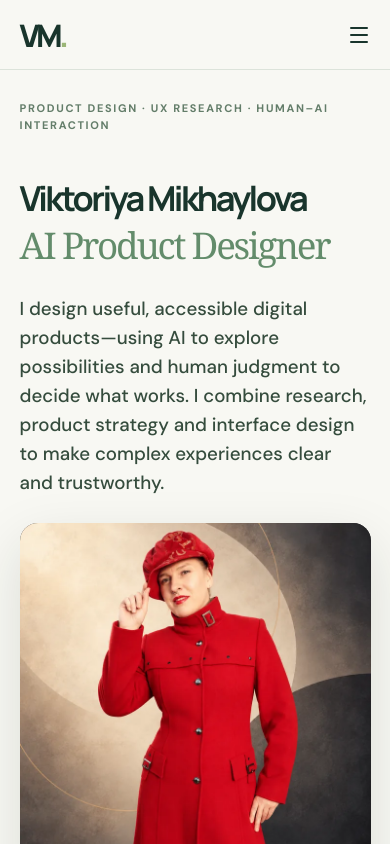
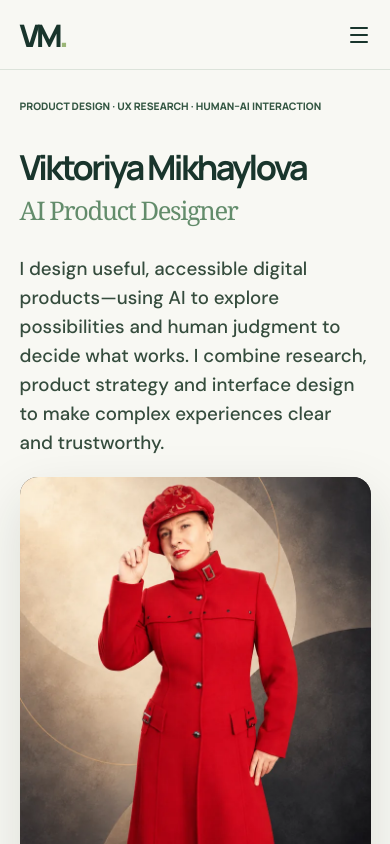
Before and after one commit to viktoriyamik/vik-portfolio, a React (Vite) app: page / in a window 390 px wide. Shown: the top 844 px of the page. Built offline with nearby package versions, Linux system fonts and the light colour scheme.

Commit message:
Keep AI Product Designer positioning and role on one line responsively

```diff
--- a/src/App.css
+++ b/src/App.css
@@ -154,30 +154,40 @@
   .intro.intro--portrait .hero-portrait img { object-position: center 18%; }
 }
 
-/* AI-enabled portfolio hero — readable editorial hierarchy across desktop and mobile. */
-.intro.intro--portrait .intro-copy > .overline {
+/* AI Product Designer hero: full-width one-line disciplines and one-line role. */
+.intro.intro--portrait {
+  grid-template-areas:
+    "specialties specialties"
+    "copy portrait";
+  row-gap: 18px;
+}
+.intro.intro--portrait .intro-specialties {
+  grid-area: specialties;
   display: block;
   width: 100%;
-  max-width: 100%;
-  margin: 0 0 16px;
+  margin: 0;
+  max-width: none;
   color: #345743;
   font-family: Manrope, sans-serif;
-  font-size: clamp(1.125rem, 1.65vw, 1.55rem);
-  line-height: 1.38;
+  font-size: clamp(1rem, 1.65vw, 1.55rem);
+  line-height: 1.35;
   font-weight: 800;
-  letter-spacing: .045em;
-  text-wrap: balance;
+  letter-spacing: .025em;
+  white-space: nowrap;
 }
+.intro.intro--portrait .intro-copy { grid-area: copy; }
+.intro.intro--portrait .hero-portrait { grid-area: portrait; }
 .intro.intro--portrait .intro-copy h1 {
-  margin: 20px 0 28px;
+  margin: 14px 0 28px;
   line-height: 1.08;
 }
 .intro.intro--portrait .intro-copy h1 em {
   display: block;
-  margin-top: 10px;
+  margin-top: 12px;
   color: #638c6b;
-  font: 400 clamp(2.7rem, 4vw, 4.65rem)/1.08 Georgia, serif;
-  letter-spacing: -.06em;
+  font: 400 clamp(2.2rem, 3.5vw, 4rem)/1.12 Georgia, serif;
+  letter-spacing: -.055em;
+  white-space: nowrap;
 }
 .intro.intro--portrait .intro-copy > p:last-child {
   max-width: 36ch;
@@ -188,13 +198,30 @@
   text-wrap: pretty;
 }
 @media (max-width: 980px) {
-  .intro.intro--portrait .intro-copy > .overline { font-size: clamp(1.12rem, 2.8vw, 1.45rem); }
-  .intro.intro--portrait .intro-copy h1 em { font-size: clamp(2.65rem, 5.6vw, 4rem); }
+  .intro.intro--portrait {
+    grid-template-areas: "specialties" "copy" "portrait";
+    row-gap: 20px;
+  }
+  .intro.intro--portrait .intro-specialties {
+    font-size: clamp(.75rem, 2.2vw, 1.35rem);
+    letter-spacing: .01em;
+  }
+  .intro.intro--portrait .intro-copy h1 em { font-size: clamp(2.4rem, 5.3vw, 3.8rem); }
   .intro.intro--portrait .intro-copy > p:last-child { max-width: 46ch; }
 }
 @media (max-width: 600px) {
-  .intro.intro--portrait .intro-copy > .overline { font-size: clamp(1.05rem, 4vw, 1.3rem); letter-spacing: .03em; }
+  .intro.intro--portrait .intro-specialties {
+    font-size: clamp(.54rem, 2.65vw, .95rem);
+    letter-spacing: 0;
+  }
   .intro.intro--portrait .intro-copy h1 { font-size: clamp(2.15rem, 8.4vw, 3.4rem); }
-  .intro.intro--portrait .intro-copy h1 em { font-size: clamp(2.3rem, 8vw, 3.3rem); }
-  .intro.intro--portrait .intro-copy > p:last-child { font-size: clamp(1.17rem, 4.3vw, 1.38rem); line-height: 1.55; max-width: 100%; }
+  .intro.intro--portrait .intro-copy h1 em {
+    font-size: clamp(1.6rem, 6.4vw, 2.8rem);
+    letter-spacing: -.055em;
+  }
+  .intro.intro--portrait .intro-copy > p:last-child {
+    font-size: clamp(1.17rem, 4.3vw, 1.38rem);
+    line-height: 1.55;
+    max-width: 100%;
+  }
 }
```
